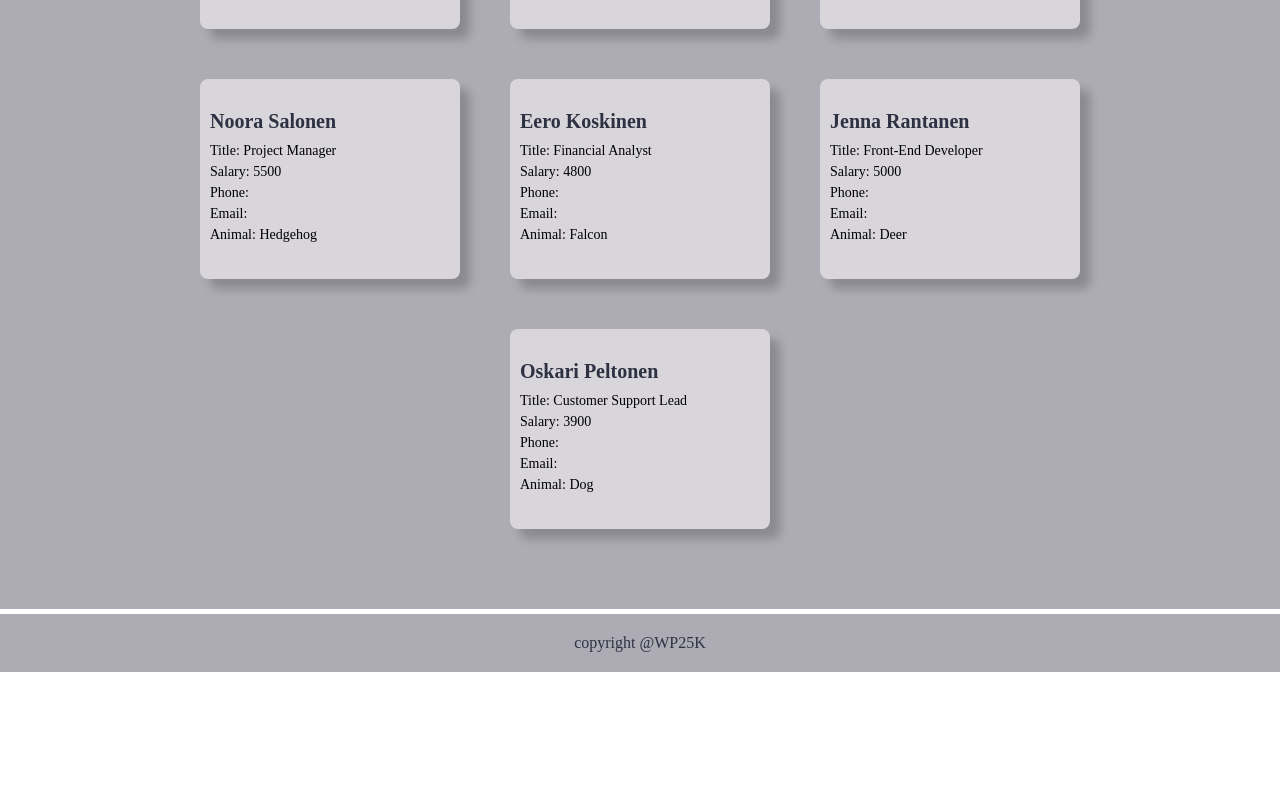
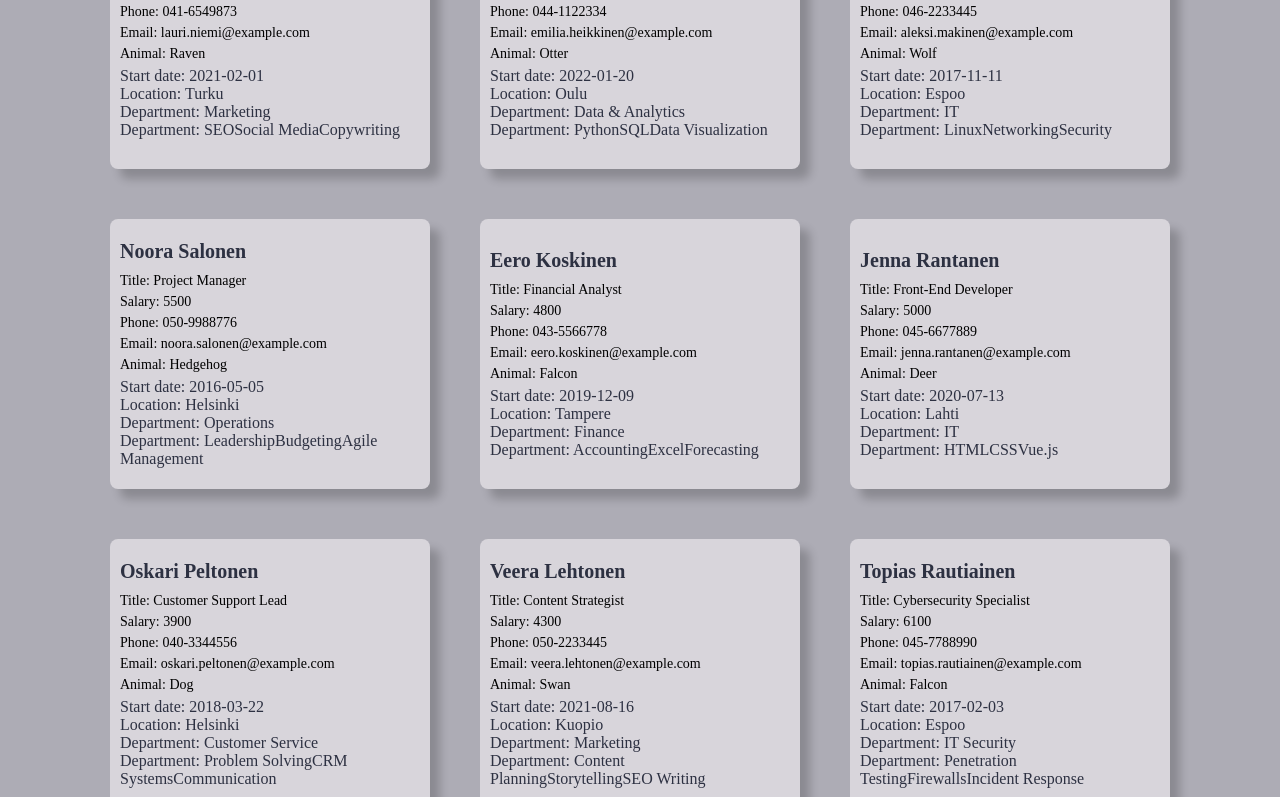
Before and after one commit to bean-123/hrApp, a React (Vite) app: page / in a window 1280 px wide. Shown: the part 583-1380 px from the top of the page. Before the commit the page ends 1255 px from the top, so only its background shows below. Built offline with nearby package versions, Linux system fonts and the light colour scheme.

Commit message:
Add more data and css to PersonCard

```diff
--- a/src/App.jsx
+++ b/src/App.jsx
@@ -17,8 +17,13 @@ function App() {
             name={employee.name}
             title={employee.title}
             salary={employee.salary}
-            age={employee.age}
+            phone={employee.phone}
+            email={employee.email}
             animal={employee.animal}
+            startDate={employee.startDate}
+            location={employee.location}
+            department={employee.department}
+            skills={employee.skills}
           />
         ))}
       </div>
--- a/src/components/PersonCard.jsx
+++ b/src/components/PersonCard.jsx
@@ -9,6 +9,10 @@ const Person = (props) => {
       <p className={styles.phone}>Phone: {props.phone}</p>
       <p className={styles.email}>Email: {props.email}</p>
       <p className={styles.animal}>Animal: {props.animal}</p>
+      <p className={styles.startDate}>Start date: {props.startDate}</p>
+      <p className={styles.location}>Location: {props.location}</p>
+      <p className={styles.department}>Department: {props.department}</p>
+      <p className={styles.skills}>Department: {props.skills}</p>
     </div>
   );
 };
--- a/src/components/PersonCard.module.css
+++ b/src/components/PersonCard.module.css
@@ -3,12 +3,12 @@
   flex-direction: column;
   justify-content: center;
   text-align: left;
-  min-width: 250px;
   background-color: #d8d5db;
   border-radius: 8px;
   box-shadow: 10px 10px 10px rgba(0, 0, 0, 0.2);
-  min-height: 200px;
-  padding-left: 10px;
+  padding: 10px;
+  width: 300px;
+  height: 250px;
 }
 
 .name {
--- a/src/data.js
+++ b/src/data.js
@@ -129,4 +129,30 @@ export default [
     department: "Customer Service",
     skills: ["Problem Solving", "CRM Systems", "Communication"],
   },
+  {
+    id: 11,
+    name: "Veera Lehtonen",
+    title: "Content Strategist",
+    salary: 4300,
+    phone: "050-2233445",
+    email: "veera.lehtonen@example.com",
+    animal: "Swan",
+    startDate: "2021-08-16",
+    location: "Kuopio",
+    department: "Marketing",
+    skills: ["Content Planning", "Storytelling", "SEO Writing"],
+  },
+  {
+    id: 12,
+    name: "Topias Rautiainen",
+    title: "Cybersecurity Specialist",
+    salary: 6100,
+    phone: "045-7788990",
+    email: "topias.rautiainen@example.com",
+    animal: "Falcon",
+    startDate: "2017-02-03",
+    location: "Espoo",
+    department: "IT Security",
+    skills: ["Penetration Testing", "Firewalls", "Incident Response"],
+  },
 ];
```
